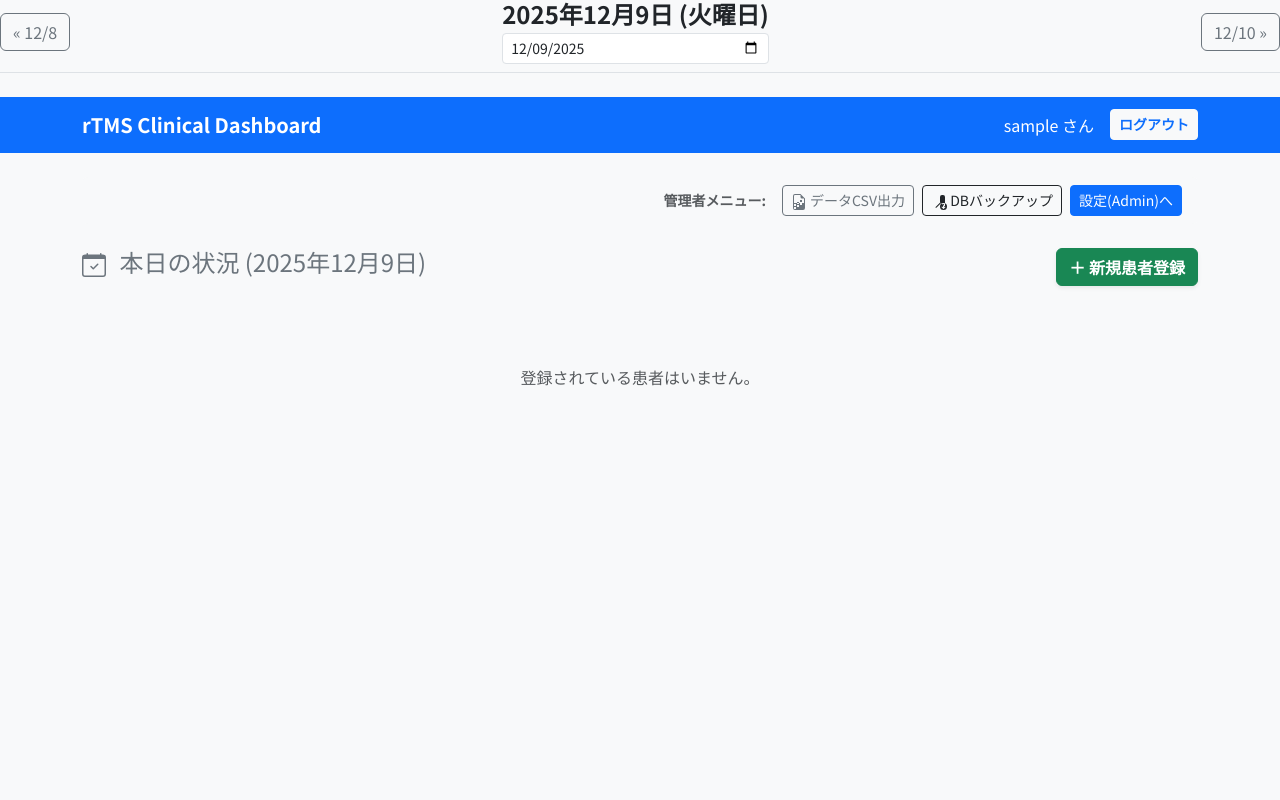
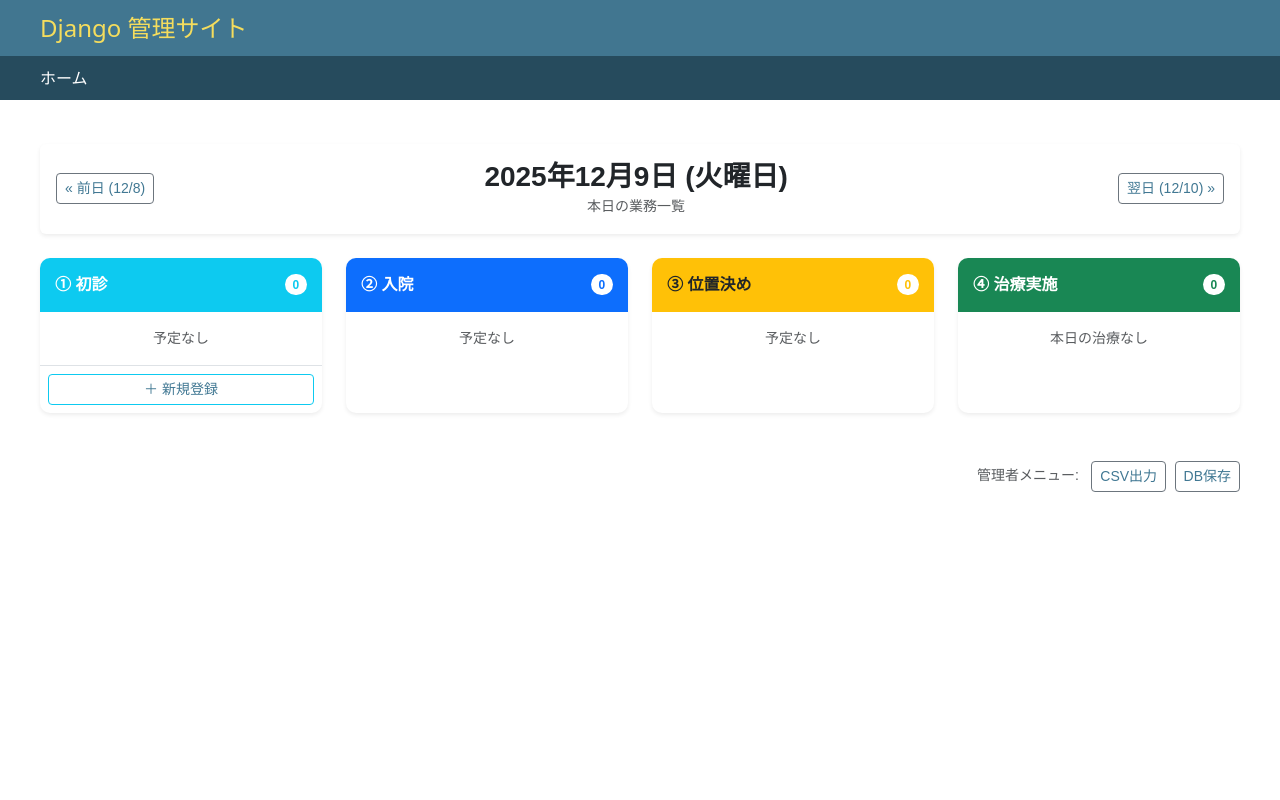
Before and after one commit to kasadera-creator/rTMS, a Django app: page /app/dashboard/ in a window 1280 px wide. Run offline with Django 5.2, Linux system fonts and the light colour scheme; the visitor is signed in with stand-in values (Sample User, id 1); data that the repository does not hold is empty.

Commit message:
Update dashboard.html

```diff
--- a/rtms_app/templates/rtms_app/dashboard.html
+++ b/rtms_app/templates/rtms_app/dashboard.html
@@ -1,136 +1,157 @@
-<!DOCTYPE html>
-<html lang="ja">
-<head>
-    <meta charset="UTF-8">
-    <meta name="viewport" content="width=device-width, initial-scale=1.0">
-    <title>rTMS 臨床ダッシュボード</title>
+{% extends "admin/base_site.html" %}
+{% load static %}
+
+{% block extrastyle %}
 <link href="https://cdn.jsdelivr.net/npm/bootstrap@5.3.0/dist/css/bootstrap.min.css" rel="stylesheet">
-    <link href="https://fonts.googleapis.com/css2?family=Noto+Sans+JP:wght@400;700&display=swap" rel="stylesheet">
 <style>
-        body { font-family: 'Noto Sans JP', sans-serif; background-color: #f8f9fa; }
-        .card-patient { transition: transform 0.2s; cursor: pointer; }
-        .card-patient:hover { transform: translateY(-3px); box-shadow: 0 4px 8px rgba(0,0,0,0.1); }
-        .alert-badge { font-size: 0.85rem; padding: 5px 10px; border-radius: 20px; display: inline-block; margin-right: 5px; margin-bottom: 5px;}
+    /* Adminのスタイルと干渉しないように調整 */
+    .dashboard-container { font-family: "Noto Sans JP", sans-serif; max-width: 1200px; margin: 0 auto; }
+    .card-task { transition: all 0.2s; border: none; border-radius: 10px; }
+    .card-task:hover { transform: translateY(-3px); box-shadow: 0 5px 15px rgba(0,0,0,0.1); }
+    .task-header { font-weight: bold; padding: 15px; border-radius: 10px 10px 0 0; color: white; display: flex; justify-content: space-between; align-items: center;}
+    .task-list { max-height: 400px; overflow-y: auto; }
+    a { text-decoration: none; }
 </style>
-</head>
-<body>
+{% endblock %}
 
-<div class="d-flex justify-content-between align-items-center mb-4 border-bottom pb-2">
-    <a href="?date={{ prev_day|date:'Y-m-d' }}" class="btn btn-outline-secondary">
-        &laquo; {{ prev_day|date:"n/j" }}
+{% block content %}
+<div class="dashboard-container py-4">
+
+    <div class="d-flex justify-content-between align-items-center mb-4 bg-white p-3 rounded shadow-sm">
+        <a href="?date={{ prev_day|date:'Y-m-d' }}" class="btn btn-outline-secondary btn-sm">
+            &laquo; 前日 ({{ prev_day|date:"n/j" }})
         </a>
 
         <div class="text-center">
-        <h4 class="mb-0 fw-bold">{{ today|date:"Y年n月j日 (l)" }}</h4>
-        <input type="date" class="form-control form-control-sm mt-1"
-               value="{{ today|date:'Y-m-d' }}"
-               onchange="location.href='?date='+this.value">
+            <h3 class="mb-0 fw-bold">{{ today|date:"Y年n月j日 (l)" }}</h3>
+            <span class="text-muted small">本日の業務一覧</span>
         </div>
 
-    <a href="?date={{ next_day|date:'Y-m-d' }}" class="btn btn-outline-secondary">
-        {{ next_day|date:"n/j" }} &raquo;
+        <a href="?date={{ next_day|date:'Y-m-d' }}" class="btn btn-outline-secondary btn-sm">
+            翌日 ({{ next_day|date:"n/j" }}) &raquo;
         </a>
     </div>
 
-<nav class="navbar navbar-expand-lg navbar-dark bg-primary mb-4">
-    <div class="container">
-        <a class="navbar-brand fw-bold" href="#">rTMS Clinical Dashboard</a>
-        <div class="d-flex text-white align-items-center">
-            <span class="me-3">{{ user.username }} さん</span>
-            <a href="/admin/logout/" class="btn btn-sm btn-light text-primary fw-bold">ログアウト</a>
+    <div class="row g-4">
+
+        <div class="col-md-6 col-lg-3">
+            <div class="card shadow-sm h-100 card-task">
+                <div class="task-header bg-info">
+                    <span><i class="bi bi-person-plus-fill"></i> ① 初診</span>
+                    <span class="badge bg-white text-info rounded-pill">{{ new_patients|length }}</span>
                 </div>
+                <div class="list-group list-group-flush task-list">
+                    {% for item in new_patients %}
+                    <a href="{% url 'patient_detail' item.obj.id %}" class="list-group-item list-group-item-action">
+                        <div class="d-flex w-100 justify-content-between">
+                            <h6 class="mb-1 fw-bold">{{ item.obj.name }}</h6>
+                            <small class="text-muted">済</small>
                         </div>
-</nav>
-
-<div class="container">
-	{% if user.is_staff %}
-    <div class="row mb-4">
-        <div class="col-12">
-            <div class="card bg-light border-0">
-                <div class="card-body py-2 d-flex justify-content-end align-items-center gap-2">
-                    <span class="text-muted small fw-bold me-2">管理者メニュー:</span>
-                    <a href="/app/export/csv/" class="btn btn-sm btn-outline-secondary">
-                        <svg xmlns="http://www.w3.org/2000/svg" width="16" height="16" fill="currentColor" class="bi bi-file-earmark-spreadsheet" viewBox="0 0 16 16"><path d="M14 14V4.5L9.5 0H4a2 2 0 0 0-2 2v12a2 2 0 0 0 2 2h8a2 2 0 0 0 2-2zM9.5 3A1.5 1.5 0 0 0 11 4.5h2V9H3V2a1 1 0 0 1 1-1h5.5v2zM3 12v-2h2v2H3zm0 1h2v2H3v-2zm3-3v-2h2v2H6zm0 1h2v2H6v-2zm3-3v-2h2v2H9zm0 1h2v2H9v-2z"/></svg>
-                        データCSV出力
+                        <small class="text-muted">ID: {{ item.obj.card_id }}</small>
                     </a>
-                    <a href="/app/backup/db/" class="btn btn-sm btn-outline-dark">
-                        <svg xmlns="http://www.w3.org/2000/svg" width="16" height="16" fill="currentColor" class="bi bi-database-down" viewBox="0 0 16 16"><path d="M12.5 9a3.5 3.5 0 1 1 0 7 3.5 3.5 0 0 1 0-7Zm.354 5.854 1.5-1.5a.5.5 0 0 0-.708-.708l-.646.647V10.5a.5.5 0 0 0-1 0v2.793l-.646-.647a.5.5 0 0 0-.708.708l1.5 1.5a.5.5 0 0 0 .708 0ZM11 1a2 2 0 0 0-2 2v4.793l5 5V3a2 2 0 0 0-2-2h-1Z"/><path d="M11.354 6.964a.5.5 0 0 0-.708 0l-6 6a.5.5 0 0 0 .708.708l6-6a.5.5 0 0 0 0-.708Z"/></svg>
-                        DBバックアップ
-                    </a>
-                    <a href="/admin/" class="btn btn-sm btn-primary">
-                        設定(Admin)へ
-                    </a>
+                    {% empty %}
+                    <div class="p-3 text-center text-muted small">予定なし</div>
+                    {% endfor %}
+                    <div class="p-2 text-center border-top">
+                        <a href="{% url 'patient_add' %}" class="btn btn-sm btn-outline-info w-100">＋ 新規登録</a>
                     </div>
                 </div>
             </div>
         </div>
+
+        <div class="col-md-6 col-lg-3">
+            <div class="card shadow-sm h-100 card-task">
+                <div class="task-header bg-primary">
+                    <span><i class="bi bi-hospital"></i> ② 入院</span>
+                    <span class="badge bg-white text-primary rounded-pill">{{ admissions|length }}</span>
+                </div>
+                <div class="list-group list-group-flush task-list">
+                    {% for item in admissions %}
+                    <a href="{% url 'patient_detail' item.obj.id %}" class="list-group-item list-group-item-action">
+                        <div class="d-flex w-100 justify-content-between">
+                            <h6 class="mb-1 fw-bold">{{ item.obj.name }}</h6>
+                            {% if item.status == 'done' %}
+                                <span class="badge bg-secondary">済</span>
+                            {% else %}
+                                <span class="badge bg-warning text-dark">未</span>
                             {% endif %}
-    <div class="row mb-4">
-        <div class="col-md-8">
-            <h4 class="mb-3 text-secondary">
-                <svg xmlns="http://www.w3.org/2000/svg" width="24" height="24" fill="currentColor" class="bi bi-calendar-check me-2" viewBox="0 0 16 16">
-                    <path d="M10.854 7.146a.5.5 0 0 1 0 .708l-3 3a.5.5 0 0 1-.708 0l-1.5-1.5a.5.5 0 1 1 .708-.708L7.5 9.793l2.646-2.647a.5.5 0 0 1 .708 0z"/>
-                    <path d="M3.5 0a.5.5 0 0 1 .5.5V1h8V.5a.5.5 0 0 1 1 0V1h1a2 2 0 0 1 2 2v11a2 2 0 0 1-2 2H2a2 2 0 0 1-2-2V3a2 2 0 0 1 2-2h1V.5a.5.5 0 0 1 .5-.5zM1 4v10a1 1 0 0 0 1 1h12a1 1 0 0 0 1-1V4H1z"/>
-                </svg>
-                本日の状況 ({{ today }})
-            </h4>
                         </div>
-        <div class="col-md-4 text-end">
-            <a href="{% url 'patient_add' %}" class="btn btn-success shadow-sm fw-bold">
-    ＋ 新規患者登録
+                        <small>入院オリエンテーション</small>
                     </a>
+                    {% empty %}
+                    <div class="p-3 text-center text-muted small">予定なし</div>
+                    {% endfor %}
+                </div>
             </div>
         </div>
 
-    <div class="row">
-        {% for data in patients_data %}
-        <div class="col-md-12 mb-3">
-            <div class="card card-patient shadow-sm border-0" onclick="location.href='/admin/rtms_app/patient/{{ data.obj.id }}/change/';">
-                <div class="card-body d-flex align-items-center justify-content-between">
-
-                    <div class="d-flex align-items-center">
-                        <div class="bg-light rounded-circle p-3 me-3 text-center" style="width: 60px; height: 60px;">
-                            <span class="h5 text-primary mb-0 fw-bold">{{ data.obj.name|slice:":1" }}</span>
+        <div class="col-md-6 col-lg-3">
+            <div class="card shadow-sm h-100 card-task">
+                <div class="task-header bg-warning text-dark">
+                    <span><i class="bi bi-geo-alt-fill"></i> ③ 位置決め</span>
+                    <span class="badge bg-white text-warning rounded-pill">{{ mappings|length }}</span>
                 </div>
-                        <div>
-                            <h5 class="mb-1 fw-bold">{{ data.obj.name }} <span class="text-muted fs-6 ms-2">ID: {{ data.obj.card_id }}</span></h5>
-                            <p class="mb-0 text-muted small">
-                                {% if data.start_date %}
-                                    治療開始: {{ data.start_date }} (Day {{ data.days_elapsed }})
+                <div class="list-group list-group-flush task-list">
+                    {% for item in mappings %}
+                    <a href="{% url 'patient_detail' item.obj.id %}" class="list-group-item list-group-item-action">
+                        <div class="d-flex w-100 justify-content-between">
+                            <h6 class="mb-1 fw-bold">{{ item.obj.name }}</h6>
+                            {% if item.status == 'done' %}
+                                <span class="badge bg-success">済</span>
                             {% else %}
-                                    <span class="badge bg-secondary">治療未開始</span>
+                                <span class="badge bg-danger">未</span>
                             {% endif %}
-                            </p>
+                        </div>
+                        <small class="text-muted">MT測定・部位特定</small>
+                    </a>
+                    {% empty %}
+                    <div class="p-3 text-center text-muted small">予定なし</div>
+                    {% endfor %}
+                </div>
             </div>
         </div>
 
-                    <div class="text-end">
-                        {% for alert in data.alerts %}
-                            <div class="alert-badge bg-{{ alert.level }} text-white">
-                                {{ alert.msg }}
-                            </div><br>
-                        {% empty %}
-                            <span class="text-success small">
-                                <svg xmlns="http://www.w3.org/2000/svg" width="16" height="16" fill="currentColor" class="bi bi-check-circle-fill me-1" viewBox="0 0 16 16"><path d="M16 8A8 8 0 1 1 0 8a8 8 0 0 1 16 0zm-3.97-3.03a.75.75 0 0 0-1.08.022L7.477 9.417 5.384 7.323a.75.75 0 0 0-1.06 1.06L6.97 11.03a.75.75 0 0 0 1.079-.02l3.992-4.99a.75.75 0 0 0-.01-1.05z"/></svg>
-                                状態良好
-                            </span>
-                        {% endfor %}
+        <div class="col-md-6 col-lg-3">
+            <div class="card shadow-sm h-100 card-task">
+                <div class="task-header bg-success">
+                    <span><i class="bi bi-lightning-fill"></i> ④ 治療実施</span>
+                    <span class="badge bg-white text-success rounded-pill">{{ treatments|length }}</span>
+                </div>
+                <div class="list-group list-group-flush task-list">
+                    {% for item in treatments %}
+                    <a href="{% if item.status == 'todo' %}/admin/rtms_app/treatmentsession/add/?patient={{ item.obj.id }}{% else %}#{% endif %}"
+                       class="list-group-item list-group-item-action {% if item.status == 'done' %}bg-light{% endif %}">
+
+                        <div class="d-flex w-100 justify-content-between align-items-center mb-1">
+                            <h6 class="mb-0 fw-bold">{{ item.obj.name }}</h6>
+                            {% if item.status == 'done' %}
+                                <span class="badge bg-secondary">実施済</span>
+                            {% else %}
+                                <span class="badge bg-success">実施する</span>
+                            {% endif %}
                         </div>
 
-                    <div class="ms-4 text-muted">
-                        Details >
+                        <div class="d-flex justify-content-between align-items-center">
+                            <small class="text-muted">{{ item.note }}</small>
+                            {% if item.is_eval %}
+                                <span class="badge bg-danger rounded-pill">評価日</span>
+                            {% endif %}
+                        </div>
+                    </a>
+                    {% empty %}
+                    <div class="p-3 text-center text-muted small">本日の治療なし</div>
+                    {% endfor %}
                 </div>
             </div>
         </div>
-        </div>
-        {% empty %}
-        <div class="col-12 text-center py-5 text-muted">
-            <p>登録されている患者はいません。</p>
-        </div>
-        {% endfor %}
-    </div>
+
+    </div> <div class="mt-5 text-end">
+        {% if user.is_staff %}
+        <span class="text-muted small me-2">管理者メニュー:</span>
+        <a href="{% url 'export_csv' %}" class="btn btn-sm btn-outline-secondary me-1">CSV出力</a>
+        <a href="{% url 'download_db' %}" class="btn btn-sm btn-outline-secondary">DB保存</a>
+        {% endif %}
     </div>
 
-<script src="https://cdn.jsdelivr.net/npm/bootstrap@5.3.0/dist/js/bootstrap.bundle.min.js"></script>
-</body>
-</html>
+</div>
+{% endblock %}
```
Lines whose indentation alone changed are shown as unchanged.
